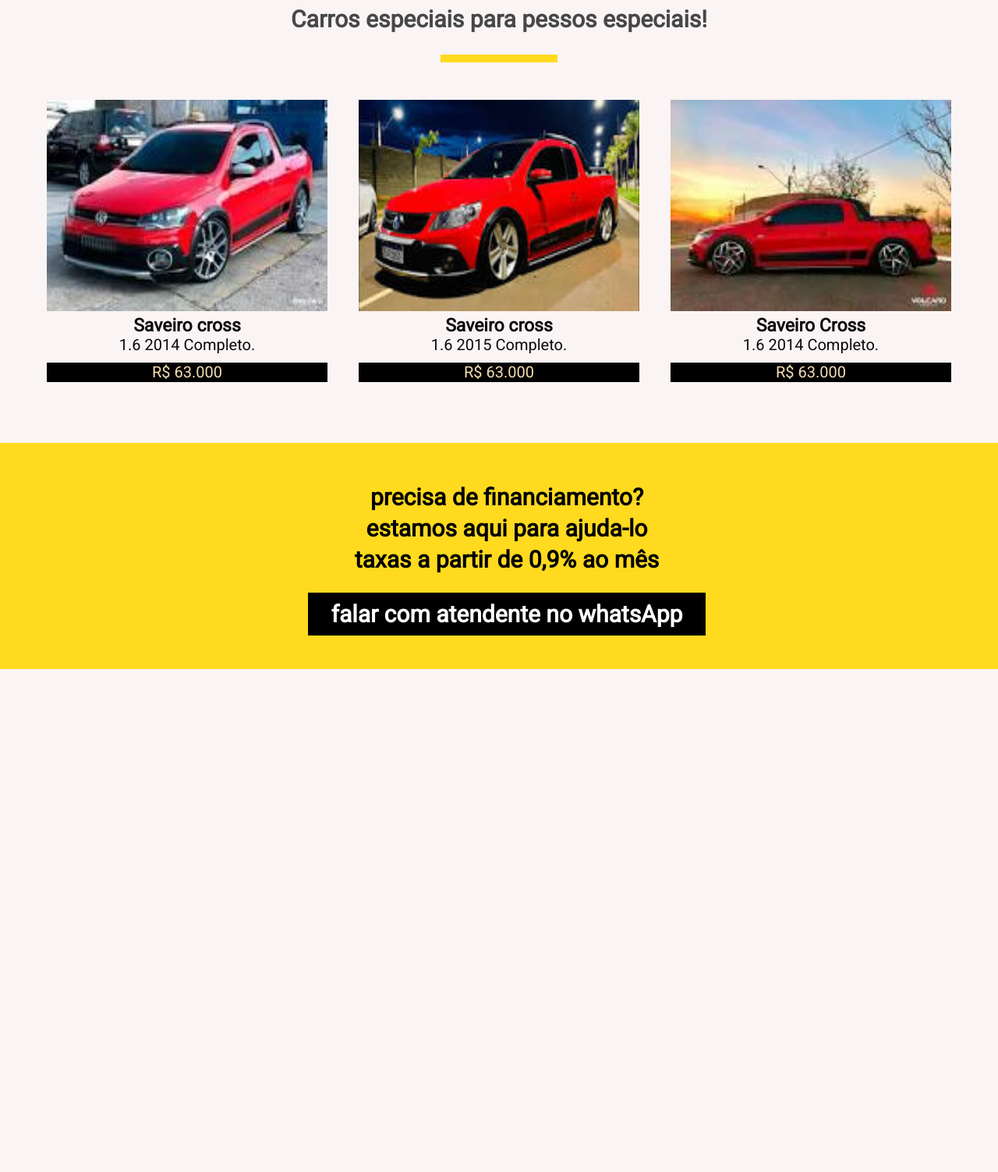
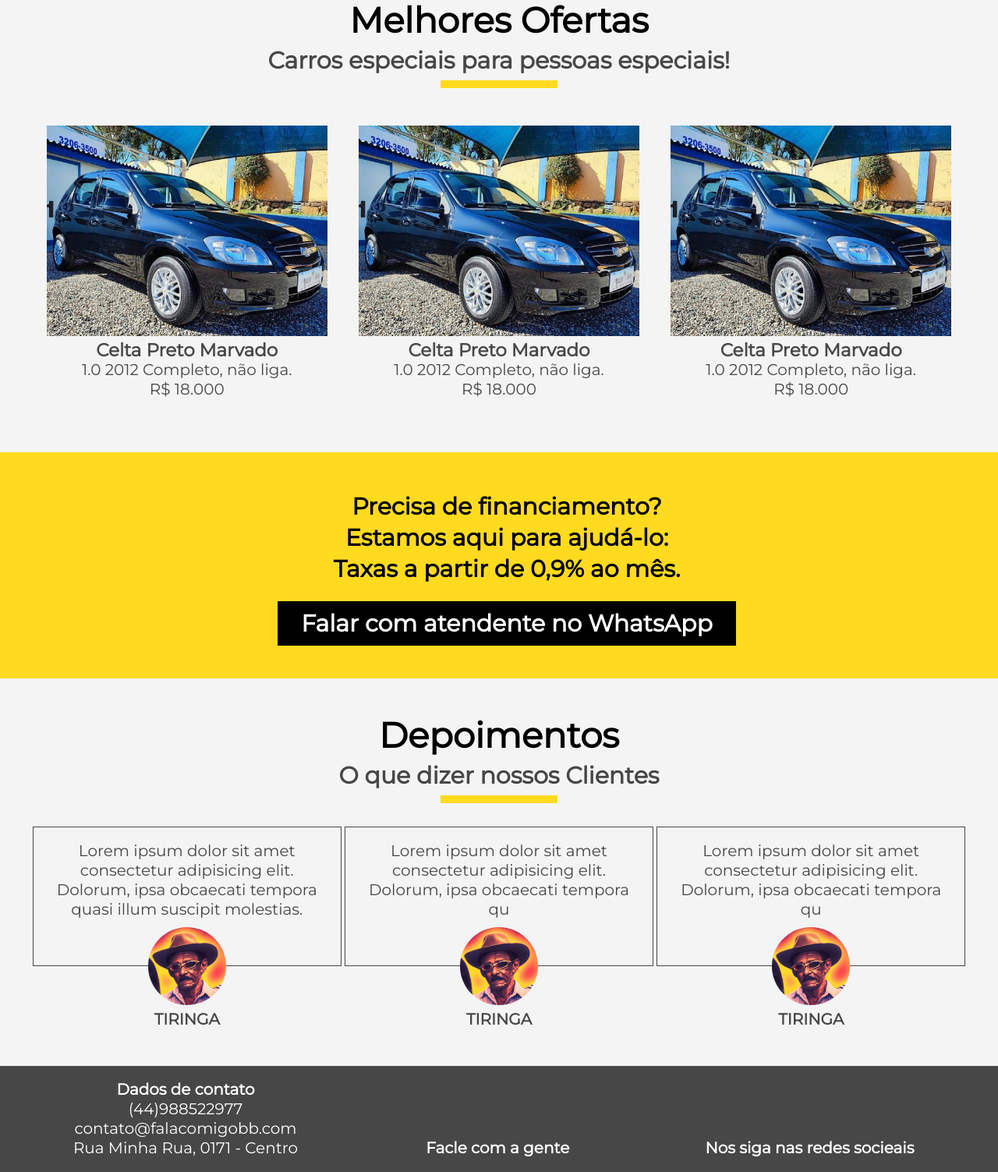
Before and after one commit to joao0910/1alfa23.mgmultimarcas, a plain HTML site: page index.html in a window 1280 px wide. Shown: the part 841-2344 px from the top of the page at 78% size. Before the commit the page ends 1699 px from the top, so only its background shows below. Drawn offline with Linux system fonts and the light colour scheme.

Commit message:
Add files via upload

```diff
--- a/css/style.css
+++ b/css/style.css
@@ -1,7 +1,7 @@
-@import url('https://fonts.googleapis.com/css2?family= Roboto & display=swap') ;
+@import url('https://fonts.googleapis.com/css2?family=Montserrat&display=swap');
 body{
-  background-color: #faf4f4;
-  font-family: 'Roboto', sem serifa;
+  background-color: #f4f4f4;
+  font-family: 'Montserrat', sans-serif;
 }
 section{
     width: 1200px;
@@ -47,18 +47,15 @@ a{
     font-size: 20px;
     text-align: center;
     line-height: 25px;
-    color: #0a0a0a;
+    color: #474747;
 }
-
 .item img {
     width: 100%;
 }
-
 .item .title {
     font-size: 23px;
-    font-weight:bold;
+    font-weight: bold;
 }
-
 .financiamento {
     background: #ffda1f;
     text-align: center;
@@ -67,50 +64,60 @@ a{
     padding: 50px;
     line-height: 40px;
 }
-
 .botao a {
     background: #000;
     color: #fff;
     padding: 10px 30px;
 }
-
-.botao{
+.botao {
     margin-top: 30px;
 }
-.titulo{
-    align-items: center;
-}
-.produtos{
+.produtos, .depoimentos{
     text-align: center;
     margin: 50px 0;
 }
-.produtos .titulo{
-    font-size: 45px;
-    font-weight: bold;
+ .titulo{
+    font-size:45px;
+    font-weight:bold;
 }
-.produtos .subtitulo{
-    font-size: 30px;
-    font-weight: bold;
-    color: #474747;
-    margin-bottom: 30px;
-
+ .subtitulo{
+    font-size:30px;
+    font-weight:bold;
+    color:#474747;
     margin-top: 15px;
 }
 .sublinhado{
     width: 150px;
-    background: #ffda1f;
+   background: #ffda1f;
     height: 10px;
     margin: 0 auto;
-    margin-top: 10px auto;
+    margin-top: 10px;
     margin-bottom: 30px;
 }
 a:hover{
     transition: 0.3s;
     opacity: 0.8;
 }
-.valor {
-    background: #000;
+footer{
+    background-color: #474747;
+}
+footer .item{
+    color: #fff
+}
+
+.depoimentos .item{
+    border: 1px solid #474747;
+    width: calc(30% - 2px);
+}
+.depoimentos img{
+    width: 100px;
+    border-radius: 50px;
+}
+.depoimentos .cliente {
+    margin-bottom: -100px;
     margin-top: 10px;
-    margin-bottom: 10px;
-    color:wheat;
 }
+.depoimentos .cliente .nome{
+    font-weight: bold;
+    text-transform: uppercase;
+}
--- a/index.html
+++ b/index.html
@@ -16,7 +16,7 @@
                     <img src="img/logotipo.png" alt="Logotipo MG Multimarcas">
                 </div>
                 <div class="contato">
-                    <a href="#">Ligue: (44)99999999</a>
+                    <a href="#">Ligue: (44)988522977</a>
                 </div>
             </div>
         </section>
@@ -25,8 +25,8 @@
                 <!-- li*5>a -->
                <li><a href="index.html">Home</a></li>
                <li><a href="sobre.html">Sobre</a></li>
-               <li><a href="seminovos.html">produtos</a></li>
-               <li><a href="#financiamento">financiamento</a></li>
+               <li><a href="produtos.html">Produtos</a></li>
+               <li><a href="#financiamento">Financiamento</a></li>
                <li><a href="contato.html">Contato</a></li>
             </ul>
         </nav>
@@ -49,32 +49,32 @@
                     Melhores Ofertas
                 </div>
                     <div class="subtitulo">
-                        Carros especiais para pessos especiais!
+                        Carros especiais para pessoas especiais!
                     </div>
                 <div class="sublinhado">
 
                 </div>
                 <div class="item">
-                    <img src="img/saveiro cross .jpg"  width="360" height="271.11" alt="">
-                    <div class="title">Saveiro cross</div>
-                    <div class="desc">1.6 2014 Completo.</div>
-                    <div class="valor">R$ 63.000</div>
+                    <img src="img/item.jpg" alt="">
+                    <div class="title">Celta Preto Marvado</div>
+                    <div class="desc">1.0 2012 Completo, não liga.</div>
+                    <div class="valor">R$ 18.000</div>
                 </div>
 
 
                 <div class="item">
-                    <img src="img/saveiro cross vermelha.jpg" width="360" height="271.11" alt="">
-                    <div class="title">Saveiro cross </div>
-                    <div class="desc">1.6 2015 Completo.</div>
-                    <div class="valor">R$ 63.000</div>
+                    <img src="img/item.jpg" alt="">
+                    <div class="title">Celta Preto Marvado</div>
+                    <div class="desc">1.0 2012 Completo, não liga.</div>
+                    <div class="valor">R$ 18.000</div>
                 </div>
 
 
                 <div class="item">
-                    <img src="img/saveiro.jpg" alt="">
-                    <div class="title">Saveiro Cross</div>
-                    <div class="desc">1.6 2014 Completo.</div>
-                    <div class="valor">R$ 63.000</div>
+                    <img src="img/item.jpg" alt="">
+                    <div class="title">Celta Preto Marvado</div>
+                    <div class="desc">1.0 2012 Completo, não liga.</div>
+                    <div class="valor">R$ 18.000</div>
                 </div>
 
             </div>
@@ -82,14 +82,83 @@
         <div id="financiamento" class="financiamento">
             <section>
                 <p>
-                            precisa de financiamento? <br>
-                            estamos aqui para ajuda-lo <br>
-                            taxas a partir de 0,9% ao mês
-
+                    Precisa de financiamento? <br>
+                    Estamos aqui para ajudá-lo:<br>
+                    Taxas a partir de 0,9% ao mês.
                 </p>
-                        <div class="botao"><a href="http:wa.me/44988522977">falar com atendente no whatsApp</a>
+                <div class="botao">
+                    <a href="https://wa.me/5544998268318?text=Olá, gostaria de fazer uma simulação, pode me ajudar?">
+                        Falar com atendente no WhatsApp
+                    </a>
                 </div>
             </section>
         </div>
+        <div class="depoimentos">
+            <section>
+                <div class="titulo">
+                    Depoimentos
+                </div>
+                <div class="subtitulo">
+                    O que dizer nossos Clientes
+                </div>
+                <div class="sublinhado"></div>
+
+                <div class="item">
+                    Lorem ipsum dolor sit amet consectetur adipisicing elit. Dolorum, ipsa obcaecati tempora quasi illum suscipit molestias.
+                    <div class="cliente">
+                    <img src="img/tiringa jpg.jpg">
+                    <div class="nome">
+                        Tiringa
+                       </div>
+                    </div>
+                </div>
+
+                <div class="item">
+                    Lorem ipsum dolor sit amet consectetur adipisicing elit. Dolorum, ipsa obcaecati tempora qu
+                    <div class="cliente">
+                    <img src="img/tiringa jpg.jpg">
+                    <div class="nome">
+                        Tiringa
+                       </div>
+                    </div>
+                </div>
+
+                <div class="item">
+                    Lorem ipsum dolor sit amet consectetur adipisicing elit. Dolorum, ipsa obcaecati tempora qu
+                    <div class="cliente">
+                    <img src="img/tiringa jpg.jpg">
+                    <div class="nome">
+                        Tiringa
+                       </div>
+                    </div>
+                </div>
+
+            </section>
+        </div>
+    </div>
+    <footer>
+        <section>
+        <div class="item">
+            <h3>Dados de contato</h3>
+            <p>
+                (44)988522977<br>
+                contato@falacomigobb.com<br>
+                Rua Minha Rua, 0171 - Centro<br>
+
+            </p>
+        </div>
+        <div class="item">
+            <h3>
+                Facle com a gente
+            </h3>
+            <form>
+
+            </form>
+        </div>
+        <div class="item">
+            <h3>Nos siga nas redes socieais</h3>
+        </div>
+        </section>
+    </footer>
 </body>
 </html>
```
Also changed, not shown: sobre.html (+1 -1 lines), img/images.jpg (added), img/tiringa jpg.jpg (added). Lines whose indentation alone changed are shown as unchanged.
